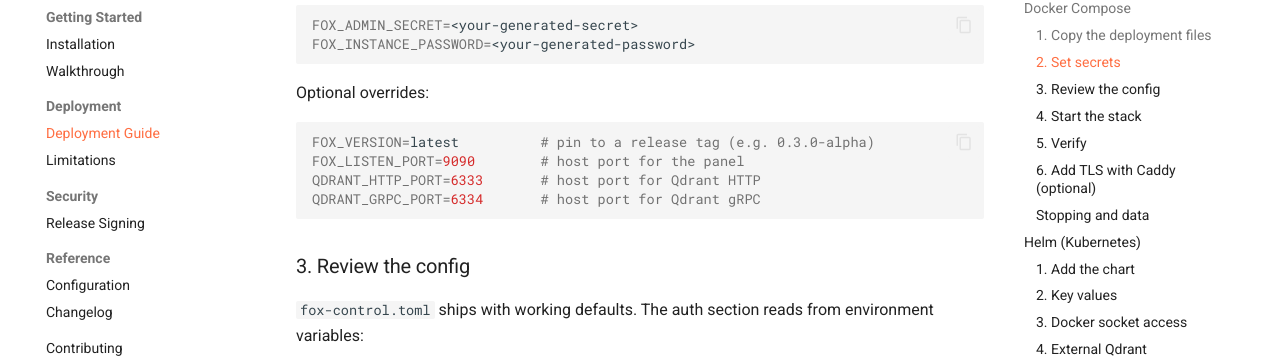
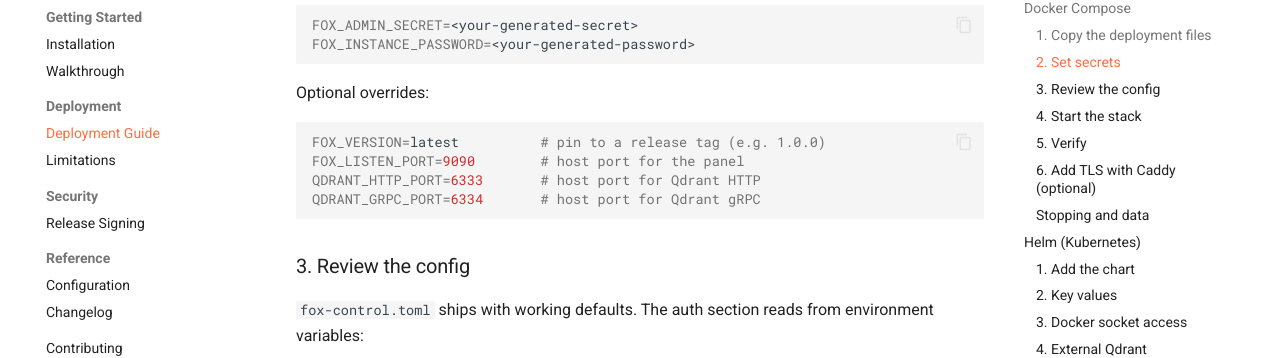
Before and after one commit to fox-in-the-box-ai/fox-fleet, an MkDocs documentation site: the page built from docs/DEPLOYMENT.md, in a window 1280 px wide and 900 px high, scrolled down 1459 px. Shown: the part 127-485 px from the top of the window. Built offline with MkDocs 1.6.1 and Material for MkDocs 9.7.7, drawn with Linux system fonts in a browser that asks for light colours; comment, search, counter and statistics services are not loaded; some of the changed text lies outside the part shown.

````diff
--- a/docs/DEPLOYMENT.md
+++ b/docs/DEPLOYMENT.md
@@ -53,7 +53,7 @@ FOX_INSTANCE_PASSWORD=<your-generated-password>
 Optional overrides:
 
 ```bash
-FOX_VERSION=latest          # pin to a release tag (e.g. 0.3.0-alpha)
+FOX_VERSION=latest          # pin to a release tag (e.g. 1.0.0)
 FOX_LISTEN_PORT=9090        # host port for the panel
 QDRANT_HTTP_PORT=6333       # host port for Qdrant HTTP
 QDRANT_GRPC_PORT=6334       # host port for Qdrant gRPC
@@ -406,10 +406,10 @@ The panel connects to `GET /api/events/stream` via Server-Sent Events. Lifecycle
 
 ```bash
 # Docker Compose
-FOX_VERSION=0.3.0-alpha docker compose up -d
+FOX_VERSION=1.0.0 docker compose up -d
 
 # Helm
-helm upgrade fox-control deploy/helm/fox-control --set image.tag=0.3.0-alpha
+helm upgrade fox-control deploy/helm/fox-control --set image.tag=1.0.0
 ```
 
 ### Binary deployments (systemd / manual)
````
Also changed, not shown: README.md (+2 -6 lines), docs/LIMITATIONS.md (+1 -1 lines).
